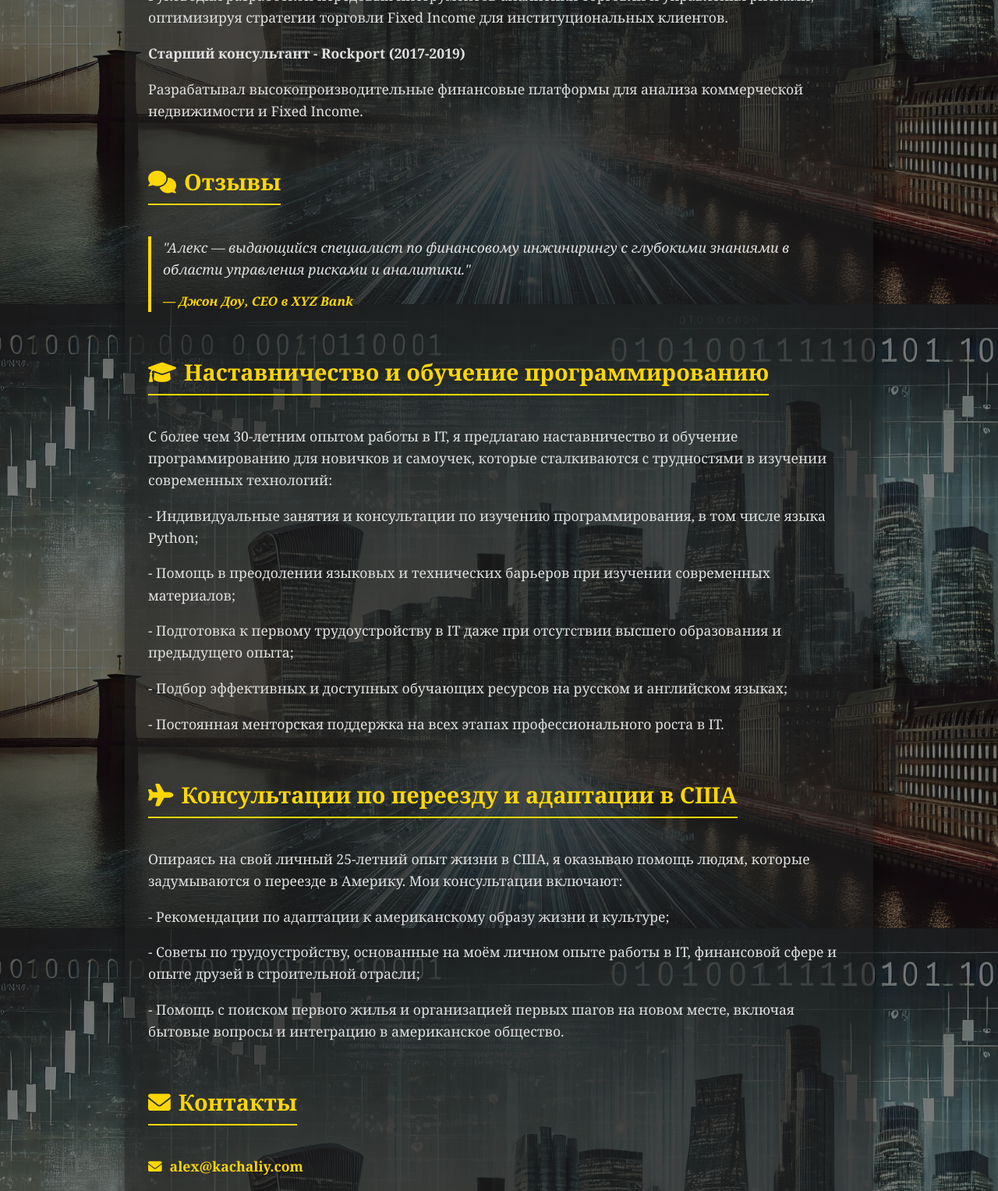
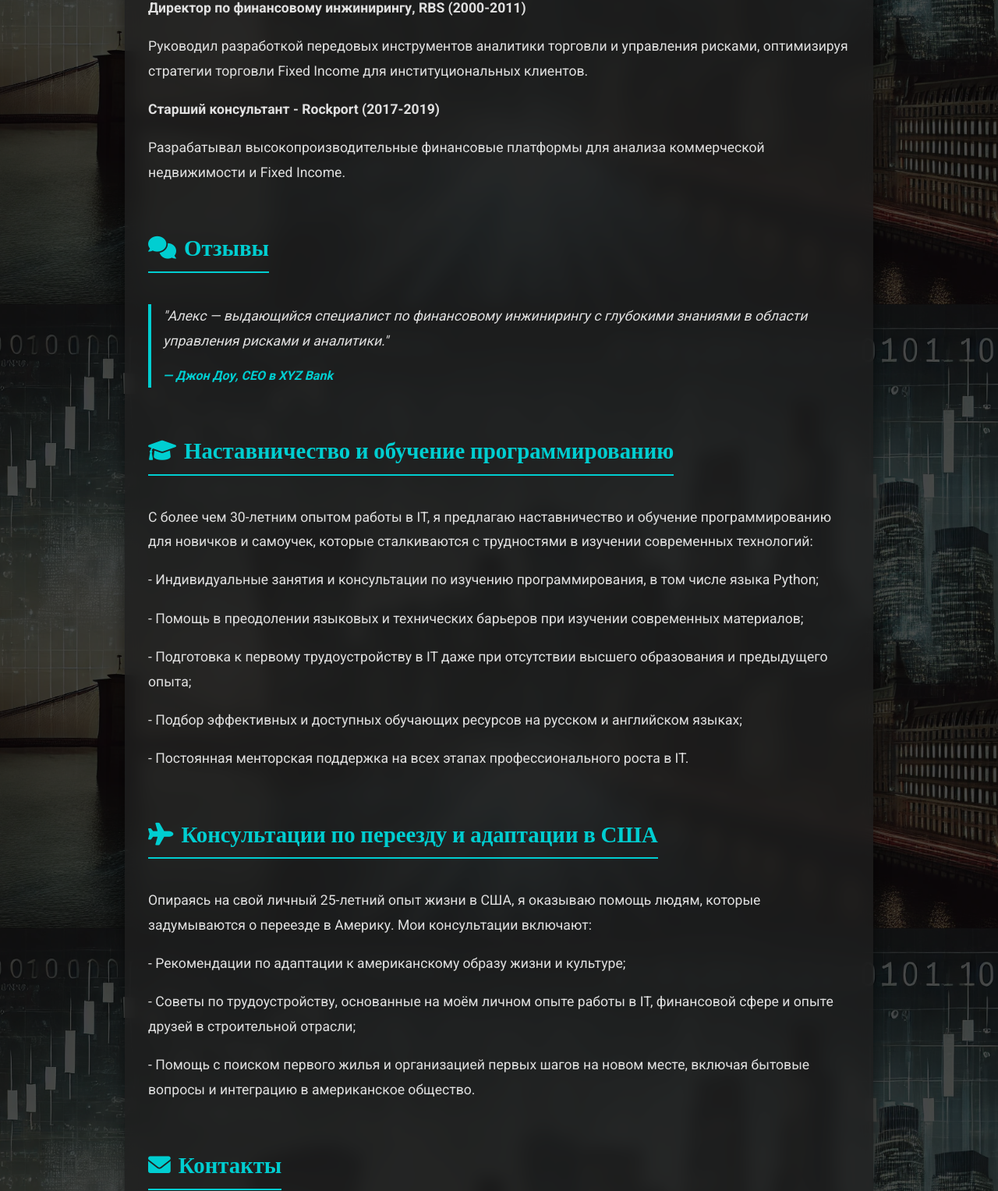
Before and after one commit to kachaliy/my-site, a plain HTML site: page index.html in a window 1280 px wide. Shown: the part 1210-2737 px from the top of the page at 78% size. Drawn offline with nearby package versions, Linux system fonts and the light colour scheme.

Commit message:
Update index.html DeepSeek improvement

```diff
--- a/index.html
+++ b/index.html
@@ -8,15 +8,17 @@
     <meta name="author" content="Алекс Качалий">
     <link rel="icon" type="image/x-icon" href="favicon.ico">
     <link rel="stylesheet" href="https://cdnjs.cloudflare.com/ajax/libs/font-awesome/6.0.0/css/all.min.css">
+    <link href="https://fonts.googleapis.com/css2?family=Roboto:wght@300;400;500;700&family=Playfair+Display:wght@400;500;700&display=swap" rel="stylesheet">
     <title>Алекс Качалий - Независимый IT-консультант</title>
     <style>
+        /* Основные стили */
         body {
-            font-family: 'Georgia', serif;
+            font-family: 'Roboto', sans-serif;
             margin: 0;
             padding: 0;
             background-color: #121212;
             color: #e0e0e0;
-            line-height: 1.6;
+            line-height: 1.8;
             background-image: url('web-page-back 1.webp');
             background-size: cover;
             background-position: center;
@@ -30,51 +32,53 @@
             left: 0;
             right: 0;
             bottom: 0;
-            background: rgba(0, 0, 0, 0.5);
+            background: rgba(0, 0, 0, 0.7);
             z-index: -1;
         }
         .container {
             width: 90%;
             max-width: 900px;
             margin: 40px auto;
-            background: rgba(30, 30, 30, 0.6);
+            background: rgba(30, 30, 30, 0.8);
             padding: 30px;
             box-shadow: 0px 8px 20px rgba(0, 0, 0, 0.5);
             border-radius: 12px;
             text-align: center;
             position: relative;
             z-index: 1;
+            backdrop-filter: blur(10px);
         }
         .profile-img {
             width: 180px;
             height: 180px;
             border-radius: 50%;
             object-fit: cover;
-            border: 4px solid #0d47a1;
+            border: 4px solid #00CED1;
             margin-bottom: 20px;
             transition: transform 0.3s ease, border-color 0.3s ease;
         }
         .profile-img:hover {
             transform: scale(1.05);
-            border-color: #FFD700;
+            border-color: #20B2AA;
         }
         h1 {
-            color: #FFD700;
-            font-family: 'Georgia', serif;
+            color: #00CED1;
+            font-family: 'Playfair Display', serif;
             font-size: 2.8em;
             margin-bottom: 10px;
             transition: color 0.3s ease;
         }
         h1:hover {
-            color: #ffc107;
+            color: #20B2AA;
         }
         h2 {
-            color: #FFD700;
+            color: #00CED1;
             font-size: 1.8em;
-            border-bottom: 2px solid #FFD700;
+            border-bottom: 2px solid #00CED1;
             display: inline-block;
             padding-bottom: 5px;
             margin-bottom: 20px;
+            font-family: 'Playfair Display', serif;
         }
         p {
             font-size: 1.1em;
@@ -87,20 +91,20 @@
         }
         .section h2 i {
             margin-right: 10px;
-            color: #FFD700;
+            color: #00CED1;
         }
         .contact a {
-            color: #FFD700;
+            color: #00CED1;
             text-decoration: none;
             font-weight: bold;
             transition: color 0.3s ease;
         }
         .contact a:hover {
-            color: #0d47a1;
+            color: #20B2AA;
         }
         .btn {
             display: inline-block;
-            background: linear-gradient(45deg, #0d47a1, #1a237e);
+            background: linear-gradient(45deg, #00CED1, #20B2AA);
             color: white;
             padding: 12px 25px;
             border-radius: 8px;
@@ -112,18 +116,18 @@
         .btn:hover {
             transform: translateY(-3px);
             box-shadow: 0px 6px 15px rgba(0, 0, 0, 0.5);
-            background: linear-gradient(45deg, #1a237e, #0d47a1);
+            background: linear-gradient(45deg, #20B2AA, #00CED1);
         }
         footer {
             text-align: center;
             margin-top: 40px;
             padding: 20px;
-            background-color: rgba(13, 71, 161, 0.7);
+            background-color: rgba(0, 206, 209, 0.7);
             color: white;
             border-radius: 8px;
         }
         footer a {
-            color: #FFD700;
+            color: #00CED1;
             text-decoration: none;
             transition: color 0.3s ease;
         }
@@ -131,7 +135,7 @@
             color: #e0e0e0;
         }
         blockquote {
-            border-left: 4px solid #FFD700;
+            border-left: 4px solid #00CED1;
             padding-left: 15px;
             margin: 20px 0;
             color: #e0e0e0;
@@ -140,12 +144,25 @@
         blockquote cite {
             display: block;
             margin-top: 10px;
-            color: #FFD700;
+            color: #00CED1;
             font-weight: bold;
         }
         .icon {
             margin-right: 10px;
-            color: #FFD700;
+            color: #00CED1;
+            transition: color 0.3s ease;
+        }
+        .icon:hover {
+            color: #20B2AA;
+        }
+
+        /* Анимации */
+        @keyframes fadeIn {
+            from { opacity: 0; transform: translateY(20px); }
+            to { opacity: 1; transform: translateY(0); }
+        }
+        .container {
+            animation: fadeIn 1s ease-out;
         }
     </style>
 </head>
```
